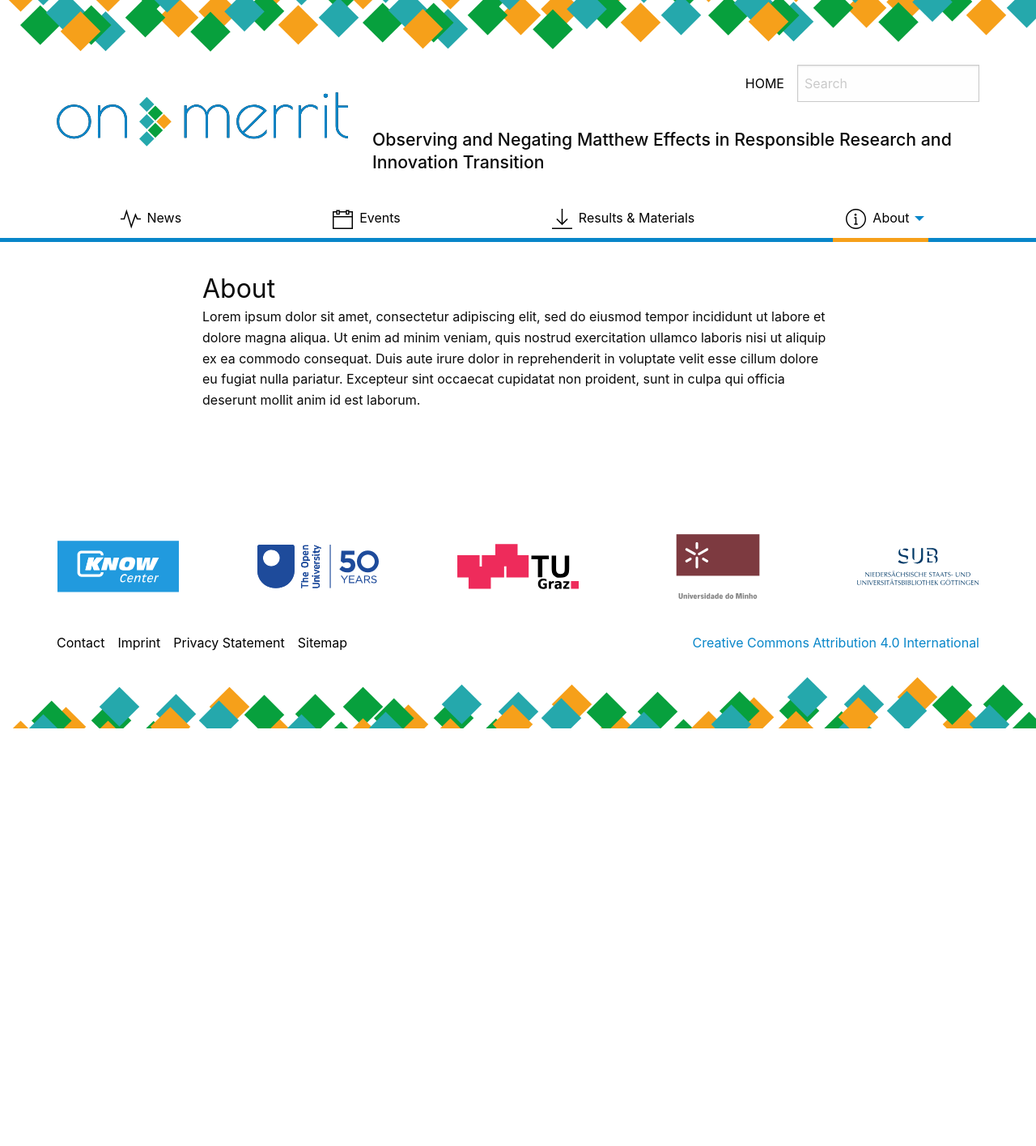
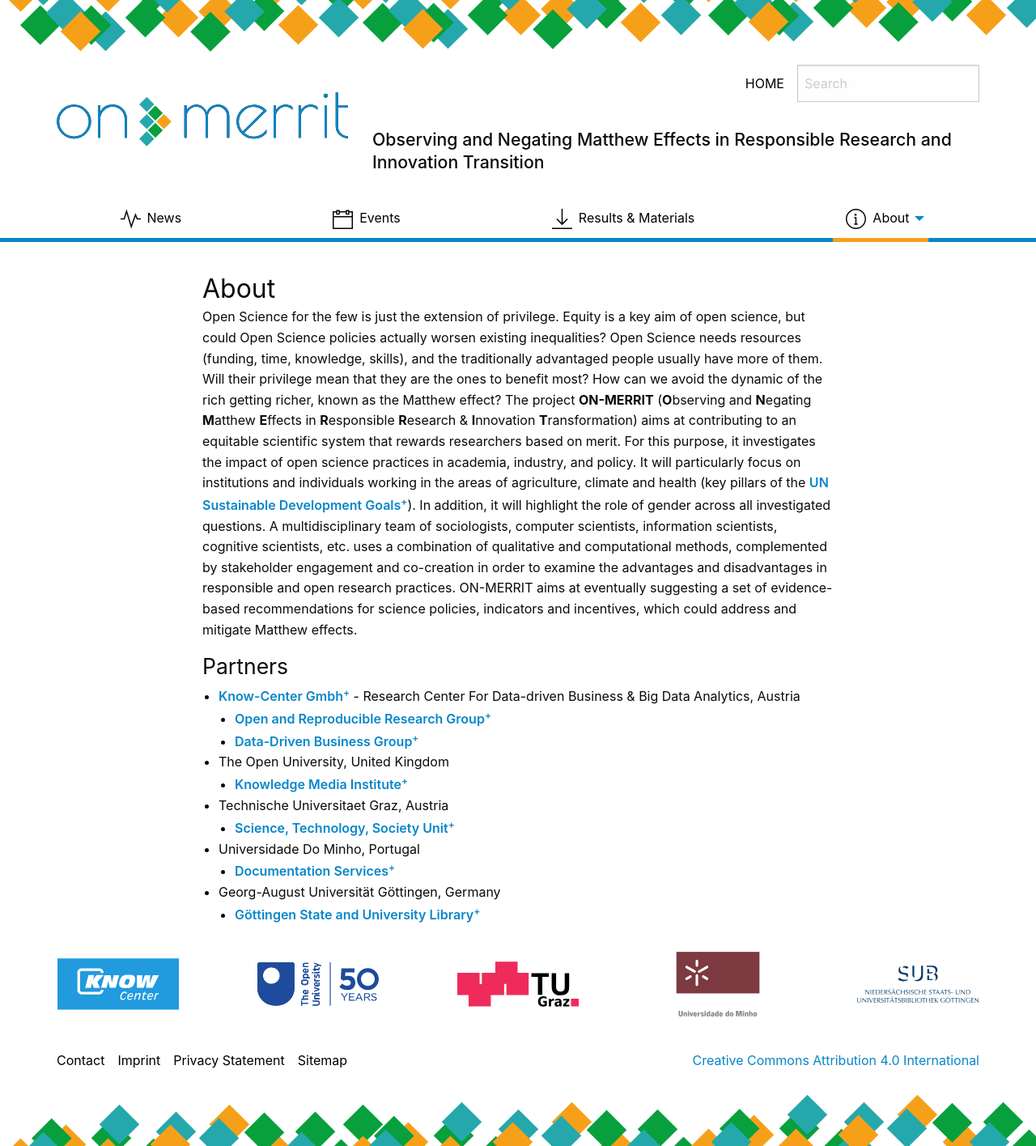
Before and after one commit to subugoe/on-merrit-website, a Jekyll site: the page built from pages/about/about.md, in a window 1280 px wide. Shown: the whole page at 81% size. Built offline with Jekyll 4.4.1, drawn with Linux system fonts in a browser that asks for light colours; nearby versions of some CDN libraries; comment, search, counter and statistics services are not loaded; before the commit the page ends 900 px from its top, so only the background shows below that.

Commit message:
Update about.md

```diff
--- a/pages/about/about.md
+++ b/pages/about/about.md
@@ -11,4 +11,19 @@
 ---
 <!-- Start editing content here -->
 
-Lorem ipsum dolor sit amet, consectetur adipiscing elit, sed do eiusmod tempor incididunt ut labore et dolore magna aliqua. Ut enim ad minim veniam, quis nostrud exercitation ullamco laboris nisi ut aliquip ex ea commodo consequat. Duis aute irure dolor in reprehenderit in voluptate velit esse cillum dolore eu fugiat nulla pariatur. Excepteur sint occaecat cupidatat non proident, sunt in culpa qui officia deserunt mollit anim id est laborum.
+Open Science for the few is just the extension of privilege. Equity is a key aim of open science, but could Open Science policies actually worsen existing inequalities? Open Science needs resources (funding, time, knowledge, skills), and the traditionally advantaged people usually have more of them. Will their privilege mean that they are the ones to benefit most? How can we avoid the dynamic of the rich getting richer, known as the Matthew effect?
+The project <b>ON-MERRIT</b> (<b>O</b>bserving and <b>N</b>egating <b>M</b>atthew <b>E</b>ffects in <b>R</b>esponsible <b>R</b>esearch & <b>I</b>nnovation <b>T</b>ransformation) aims at contributing to an equitable scientific system that rewards researchers based on merit. For this purpose, it investigates the impact of open science practices in academia, industry, and policy.  It will particularly focus on institutions and individuals working in the areas of agriculture, climate and health (key pillars of the [UN Sustainable Development Goals](https://www.un.org/sustainabledevelopment/sustainable-development-goals/)). In addition, it will highlight the role of gender across all investigated questions. A multidisciplinary team of sociologists, computer scientists, information scientists, cognitive scientists, etc. uses a combination of qualitative and computational methods, complemented by stakeholder engagement and co-creation in order to examine the advantages and disadvantages in responsible and open research practices. ON-MERRIT aims at eventually suggesting a set of evidence-based recommendations for science policies, indicators and incentives, which could address and mitigate Matthew effects.
+
+## Partners
+
+- [Know-Center Gmbh](https://www.know-center.tugraz.at/) - Research Center For Data-driven Business & Big Data Analytics, Austria
+  - [Open and Reproducible Research Group](https://www.tugraz.at/institute/isds/research/groups/orrg/)
+  - [Data-Driven Business Group](https://www.know-center.tugraz.at/en/research/areas/data-driven-business/)
+- The Open University, United Kingdom
+  - [Knowledge Media Institute](http://kmi.open.ac.uk/)
+- Technische Universitaet Graz, Austria
+  - [Science, Technology, Society Unit](https://www.tugraz.at/arbeitsgruppen/sts/home/)
+- Universidade Do Minho, Portugal
+  - [Documentation Services](http://www.sdum.uminho.pt/)
+- Georg-August Universität Göttingen, Germany
+  - [Göttingen State and University Library](https://www.sub.uni-goettingen.de)
```
